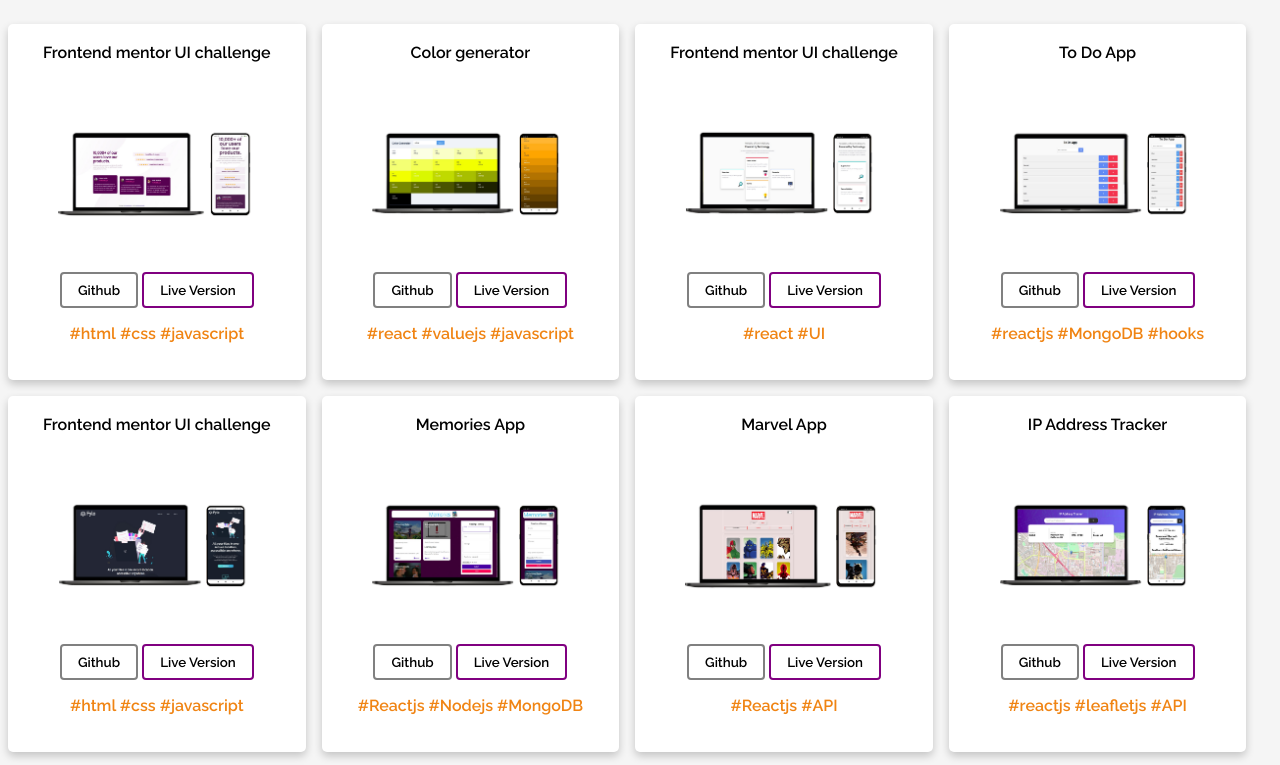
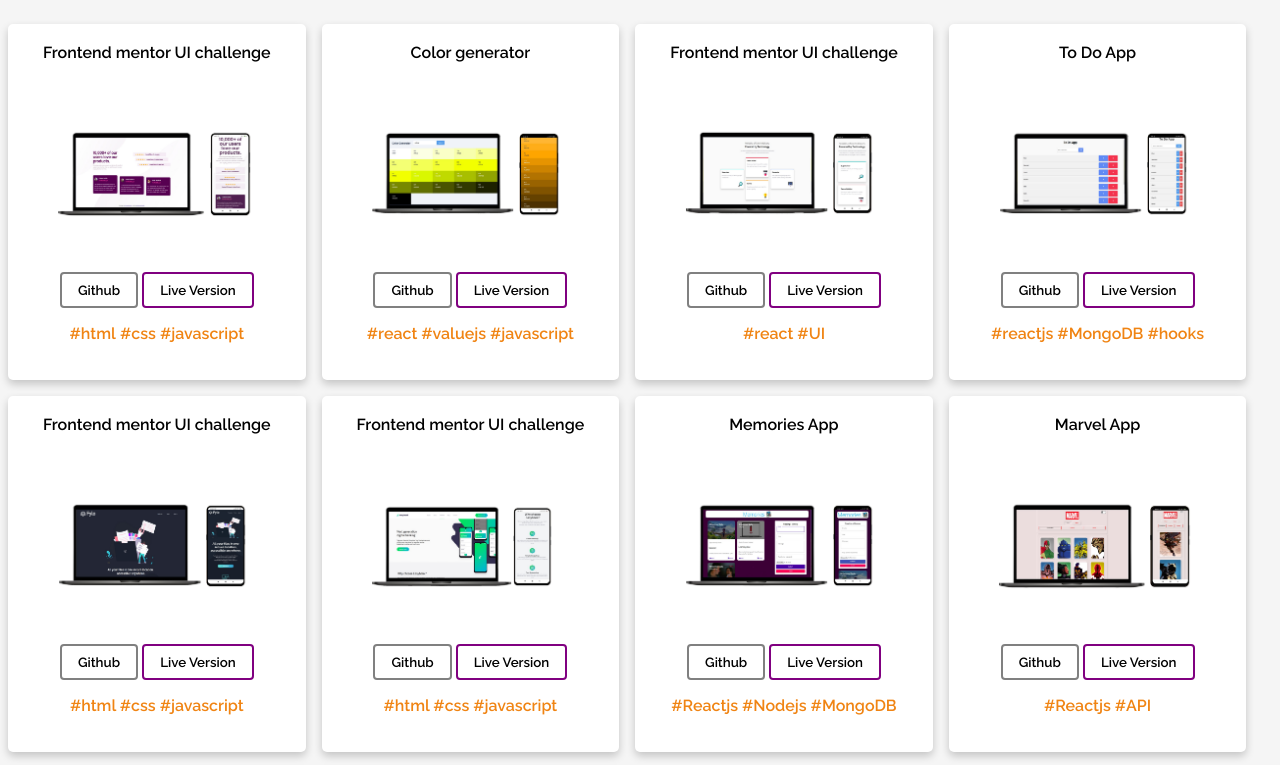
Before and after one commit to sadiq-1698/sadiq-1698.github.io, a plain HTML site: page index.html in a window 1280 px wide. Shown: the top 765 px of the page. Drawn offline with Linux system fonts and the light colour scheme.

Commit message:
added front end mentor 3 challenge

```diff
--- a/index.html
+++ b/index.html
@@ -149,6 +149,32 @@
       </div>
 
       <div class="web-project">
+        <h4>Frontend mentor UI challenge</h4>
+        <img
+          src="images/front-end-challenge-3.png"
+          alt="Avatar"
+          class="image"
+          style="width:200px;height:200px;cursor:pointer;"
+        />
+        <div class="btn-container">
+          <a href="">
+            <button class="btn git">Github</button>
+          </a>
+          <a
+            href="https://sadiq-1698-frontend-mentor-challenge-3.netlify.app/"
+            target="_blank"
+          >
+            <button class="btn live">Live Version</button>
+          </a>
+        </div>
+        <div class="tags">
+          <span>#html </span>
+          <span>#css </span>
+          <span>#javascript </span>
+        </div>
+      </div>
+
+      <div class="web-project">
         <h4>Memories App</h4>
         <img
           src="images/memories-app.png"
@@ -244,6 +270,26 @@
         </div>
       </div>
 
+      <!-- <div class="mockup-container" style="max-width:350px;">
+  <img src="images/1602539686255.png" alt="Avatar" class="image" style="width:250px;height:250px">
+  <div class="middle">
+    <a href="">
+      <div class="text">View Github</div>
+    </a>
+    <a href="https://sadiq-1698-frontend-mentor-challenge-3.netlify.app/" target="_blank">
+      <div class="text-2">Live Version</div>
+    </a>
+  </div>
+  <span style="position:absolute;bottom:0;font-size:12px;width:250px;text-align:center;">
+    <b>Frontend mentor UI
+      challenge
+      <b class="hashtags">
+        #intermediate
+      </b>
+    </b>
+  </span>
+</div> -->
+
       <!-- <div class="mobile-project">
             <h4>Project Name</h4>
             <img src="images/front-end-challenge-1.png" alt="Avatar" class="image" style="width:200px;height:200px">
```
Also changed, not shown: images/front-end-challenge-3.png (added).
